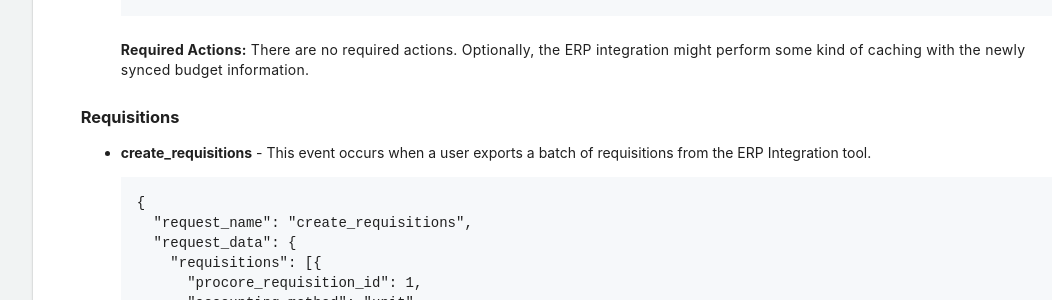
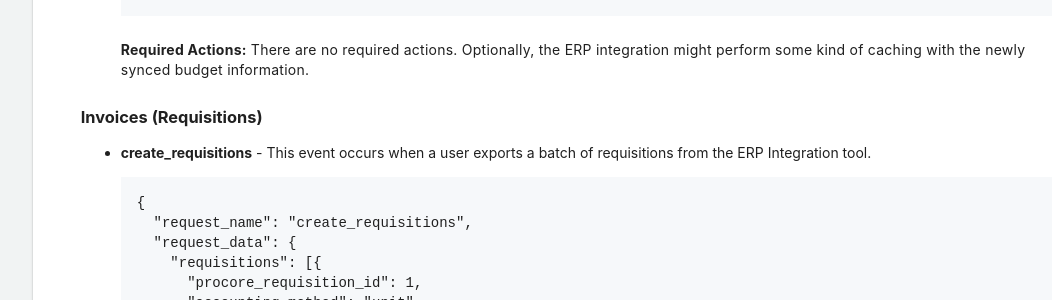
Before and after one commit to procore/documentation, a Jekyll site: the page built from erp_integration/erp_events_dictionary.md, in a window 1280 px wide and 900 px high, scrolled down 16484 px. Shown: the part 153-453 px from the top of the window, without its empty margins (213-1269 px from the left). Built offline with Jekyll 4.4.1, drawn with Linux system fonts in a browser that asks for light colours.

Commit message:
Fix headers for PCCOs and requisitions

````diff
--- a/erp_integration/erp_events_dictionary.md
+++ b/erp_integration/erp_events_dictionary.md
@@ -764,7 +764,7 @@ When the budget has been successfully exported to the ERP system, the integrator
 There are no required actions. Optionally, the ERP integration might perform some kind of caching with the newly synced budget information.
 
 
-### Requisitions
+### Invoices (Requisitions)
 
 - **create_requisitions** - This event occurs when a user exports a batch of requisitions from the ERP Integration tool.
 ```
@@ -1356,7 +1356,7 @@ The ERP Integration is expected to check the state of the commitment change orde
 The integrator can use the Procore API to stage any new prime contracts or prime contract items, using the [ERP Staged Records Sync](https://developers.procore.com/reference/rest/v1/erp-staged-record?version=1.0#sync-staged-record) endpoint. The event payload also contains a **request_detail_id** which the integrator must close out, using the [ERP Request Details](https://developers.procore.com/reference/rest/v1/erp-request-details) endpoints.
 
 
-## Prime Contract Change Orders
+### Prime Contract Change Orders
 
 - **create_prime_contract_change_order** - This event occurs when the accounting approver approves the export of a Prime Contract Change Order.
 ```
````
